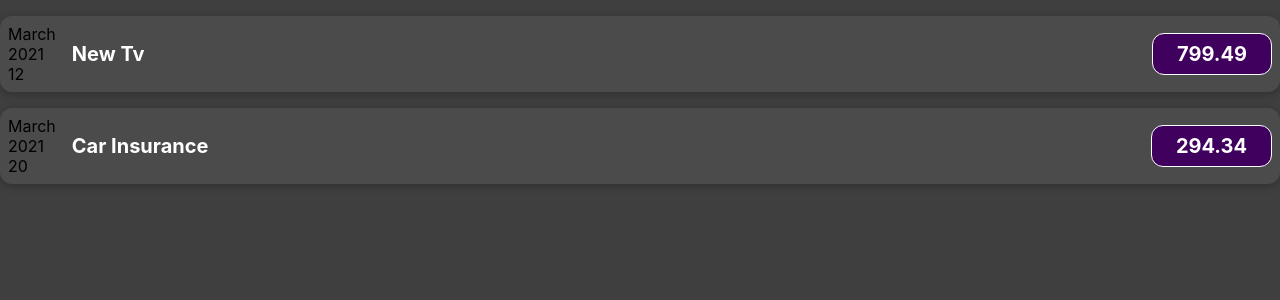
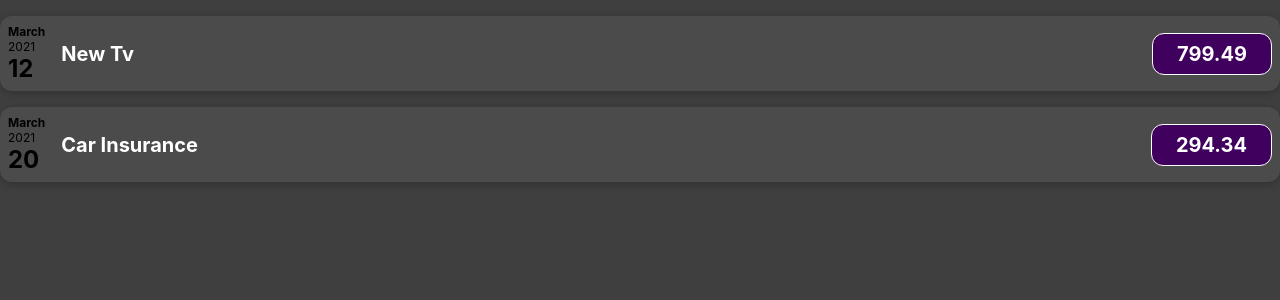
Before and after one commit to vikash-verma-profile/react-demo-example, a React (Create React App) app in the folder react-demo/: page / in a window 1280 px wide. Shown: the top 300 px of the page. Built offline with nearby package versions, Linux system fonts and the light colour scheme.

Commit message:
New Date css

```diff
--- a/react-demo/src/components/expensedate.js
+++ b/react-demo/src/components/expensedate.js
@@ -1,14 +1,17 @@
+import '../css/ExpenseDate.css';
 
 function ExpenseDate(props)
 {
     const month=props.date.toLocaleString('en-Us',{month:'long'});
     const day=props.date.toLocaleString('en-Us',{day:'2-digit'});
     const year=props.date.getFullYear();
-    return(<div>
-        <div>{month}</div>
-        <div>{year}</div>
-        <div>{day}</div>
-        </div>);
+    return(
+    <div className="expense-date">
+        <div className="expense-date__month">{month}</div>
+        <div  className="expense-date__year">{year}</div>
+        <div  className="expense-date__day">{day}</div>
+    </div>
+    );
 }
 
 export default ExpenseDate;
--- /dev/null
+++ b/react-demo/src/css/ExpenseDate.css
@@ -0,0 +1,26 @@
+expense-date {
+    display: flex;
+    flex-direction: column;
+    width: 5.5rem;
+    height: 5.5rem;
+    border: 1px solid #ececec;
+    background-color: #2a2a2a;
+    color: white;
+    border-radius: 12px;
+    align-items: center;
+    justify-content: center;
+  }
+
+  .expense-date__month {
+    font-size: 0.75rem;
+    font-weight: bold;
+  }
+
+  .expense-date__year {
+    font-size: 0.75rem;
+  }
+
+  .expense-date__day {
+    font-size: 1.5rem;
+    font-weight: bold;
+  }
```
